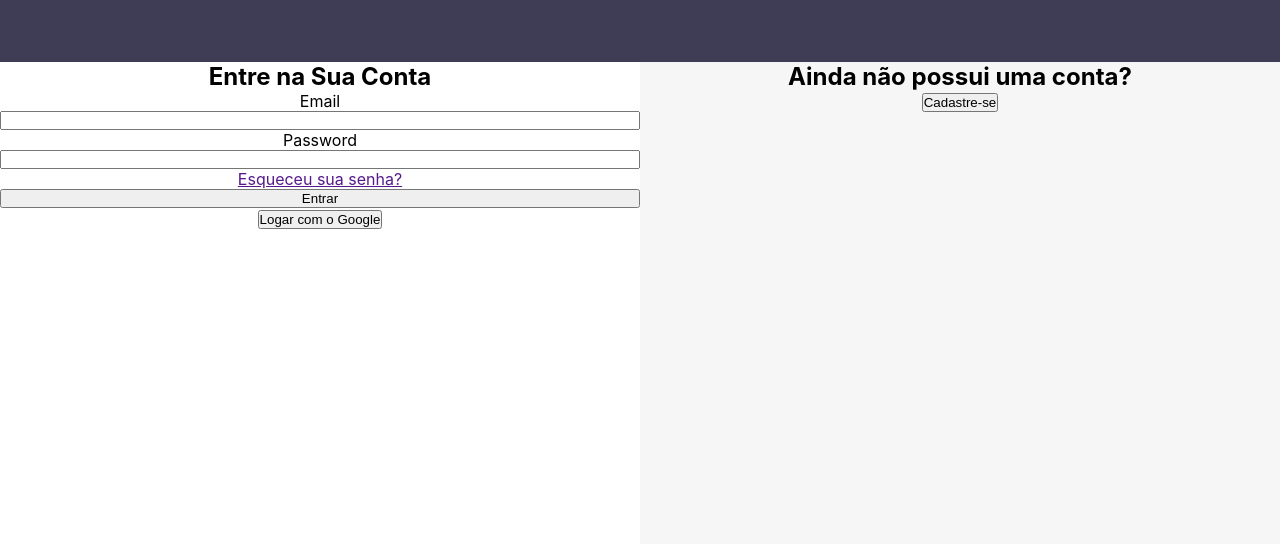
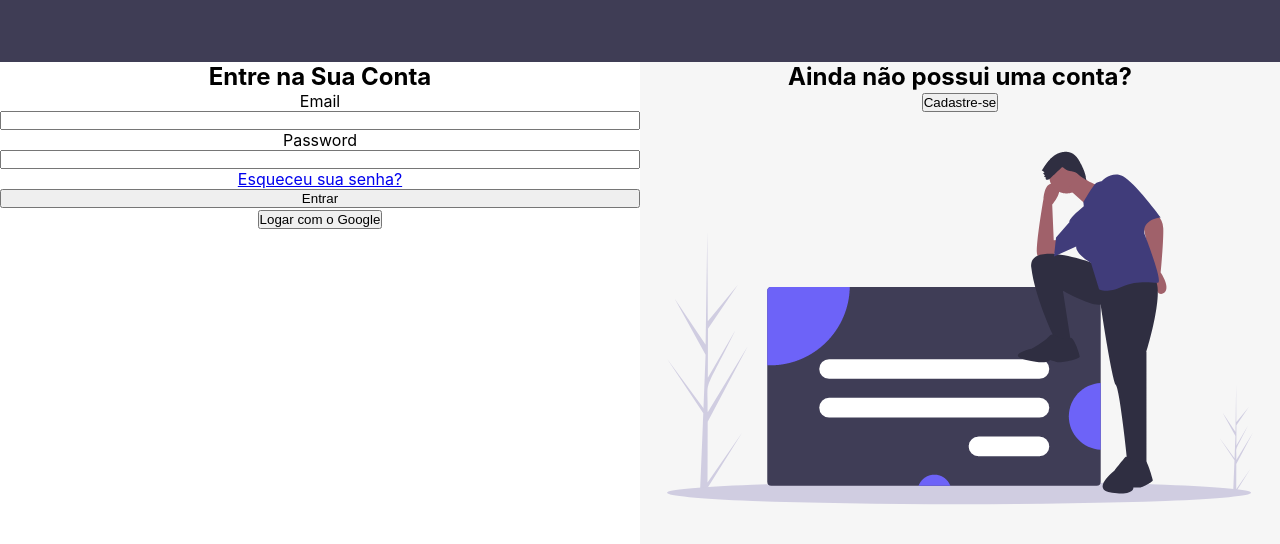
Before and after one commit to JorbFreire/hackathon, a React (Create React App) app: page /login in a window 1280 px wide. Shown: the top 544 px of the page. Built offline with nearby package versions, Linux system fonts and the light colour scheme.

Commit message:
LoginPageArt.png import

```diff
--- a/src/pages/LoginPage/index.js
+++ b/src/pages/LoginPage/index.js
@@ -1,6 +1,9 @@
 import React from 'react';
+import { Link } from 'react-router-dom';
+
 import './styles.css';
 import HeaderBar from '../../components/HeaderBar';
+import LoginScreamArt1 from '../../assets/LoginScreamArt1.png'
 
 const LoginPage = () => (
   <div className="page" id="LoginPage">
@@ -15,7 +18,7 @@
           <label htmlFor="UserPassword">Password </label>
           <input type="text" id="UserPassword"/>
 
-          <a href=""> Esqueceu sua senha? </a>
+          <Link to="/recuperar-senha"> Esqueceu sua senha? </Link>
           <button type="submit"> Entrar </button>
         </form>
         <button type="submit"> Logar com o Google </button>
@@ -23,7 +26,7 @@
       <div id="RegistrationArtCollum">
         <h2>Ainda não possui uma conta? </h2>
         <button>Cadastre-se </button>
-        <img src="" alt=""/>
+        <img src={LoginScreamArt1} alt=""/>
       </div>
     </main>
   </div>
```
Also changed, not shown: src/assets/LoginScreamArt1.png (added).
